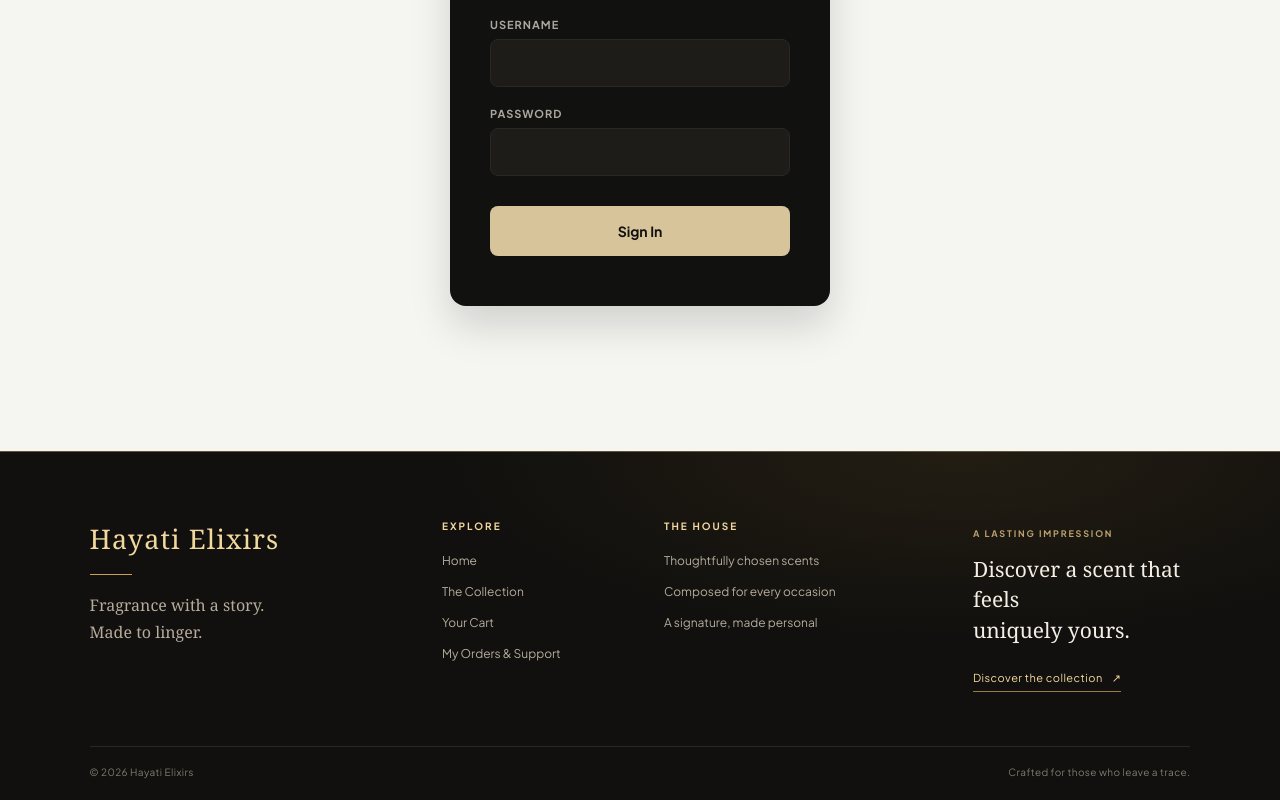
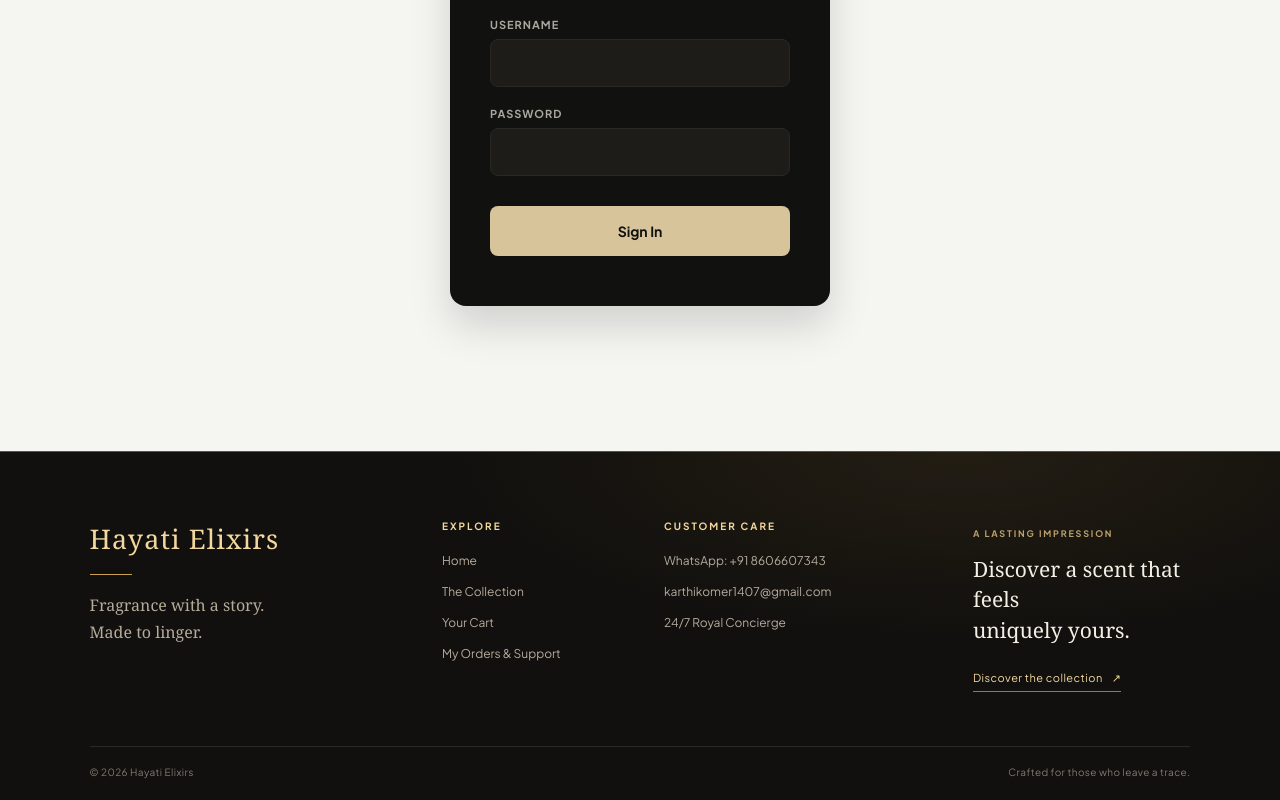
Before and after one commit to karthikomer1407-eng/ecom, a React (Vite) app in the folder frontend/: page /admin/login in a window 1280 px wide. Shown: the part 431-1231 px from the top of the page. Built offline with nearby package versions, Linux system fonts and the light colour scheme; no server answers; a web font is replaced by a local one.

Commit message:
Link customer support WhatsApp (8606607343) and email (karthikomer1407@gmail.com)

```diff
--- a/frontend/src/components/Footer.jsx
+++ b/frontend/src/components/Footer.jsx
@@ -21,10 +21,18 @@ function Footer() {
         </div>
 
         <div className="footer-column">
-          <h3>The House</h3>
-          <span>Thoughtfully chosen scents</span>
-          <span>Composed for every occasion</span>
-          <span>A signature, made personal</span>
+          <h3>Customer Care</h3>
+          <a
+            href="https://wa.me/918606607343"
+            target="_blank"
+            rel="noopener noreferrer"
+          >
+            WhatsApp: +91 8606607343
+          </a>
+          <a href="mailto:karthikomer1407@gmail.com">
+            karthikomer1407@gmail.com
+          </a>
+          <span>24/7 Royal Concierge</span>
         </div>
 
         <div className="footer-note">
--- a/frontend/src/pages/Orders.jsx
+++ b/frontend/src/pages/Orders.jsx
@@ -246,8 +246,8 @@ export default function Orders() {
     : encodeURIComponent(
         "Hello Hayati Elixirs Royal Concierge, I have an inquiry about an order."
       );
-  const waLink = `https://wa.me/919876543210?text=${waMessage}`;
-  const mailtoLink = `mailto:support@hayatielixirs.com?subject=${encodeURIComponent(
+  const waLink = `https://wa.me/918606607343?text=${waMessage}`;
+  const mailtoLink = `mailto:karthikomer1407@gmail.com?subject=${encodeURIComponent(
     currentOrderId ? `Support Request for Order #${currentOrderId}` : "Hayati Elixirs Support Request"
   )}`;
 
@@ -631,7 +631,7 @@ export default function Orders() {
                 <div className="order-help-callout">
                   <h4>Need to alter this order?</h4>
                   <p>
-                    Reach out immediately with Order <strong>#{selectedOrder.order_id}</strong> via WhatsApp or email to modify delivery instructions before departure.
+                    Reach out immediately with Order <strong>#{selectedOrder.order_id}</strong> via WhatsApp (+91 8606607343) or email (karthikomer1407@gmail.com) to modify delivery instructions before departure.
                   </p>
                   <a
                     href={waLink}
@@ -672,7 +672,7 @@ export default function Orders() {
               >
                 Chat on WhatsApp ➔
               </a>
-              <span className="channel-note">Typically replies within 5–15 minutes</span>
+              <span className="channel-note">+91 8606607343 · Replies within 5–15 minutes</span>
             </div>
 
             {/* Email Support Card */}
@@ -683,7 +683,7 @@ export default function Orders() {
               <a href={mailtoLink} className="channel-action-btn email-action">
                 Email Support ➔
               </a>
-              <span className="channel-note">support@hayatielixirs.com</span>
+              <span className="channel-note">karthikomer1407@gmail.com</span>
             </div>
 
             {/* In-App Ticket Card */}
@@ -838,7 +838,7 @@ export default function Orders() {
                     <input
                       id="sup-phone"
                       type="tel"
-                      placeholder="e.g. 9876543210"
+                      placeholder="e.g. 8606607343"
                       value={supportForm.phone}
                       onChange={(e) =>
                         setSupportForm({ ...supportForm, phone: e.target.value })
```
Also changed, not shown: 3 other files (tests, documents, lock files or other folders).
